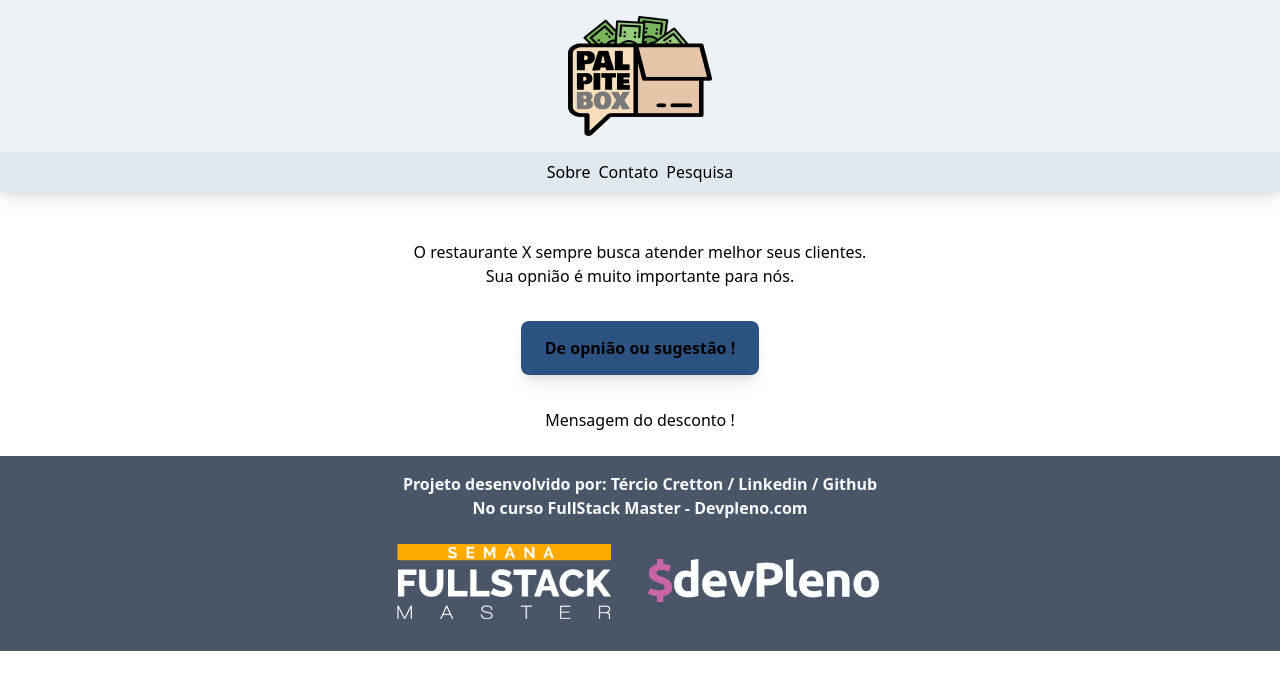
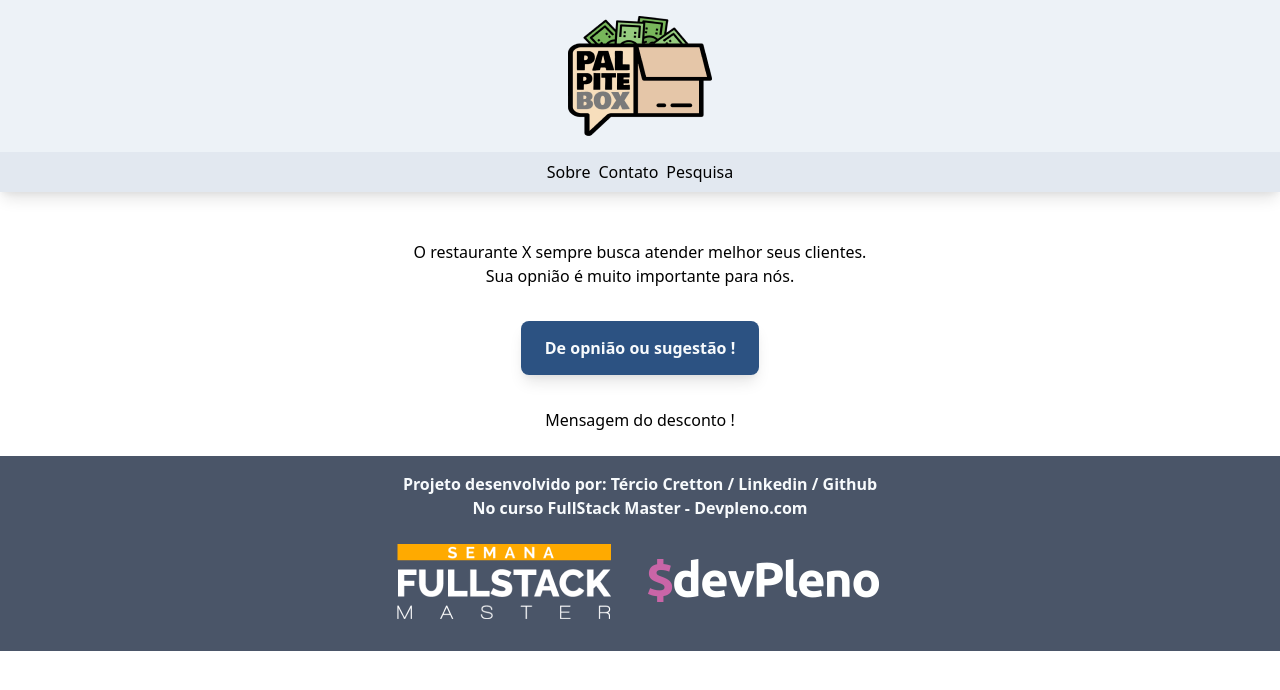
Before and after one commit to tcretton/PalpiteBox, a Next.js app: page / in a window 1280 px wide. Shown: the top 690 px of the page. Built offline with nearby package versions, Linux system fonts and the light colour scheme.

Commit message:
Update index.js

```diff
--- a/pages/index.js
+++ b/pages/index.js
@@ -10,7 +10,7 @@ const Index =() => {
       </p>
       <div className='text-center my-12'>
         <Link href='/pesquisa'>
-          <a className='bg-blue-800 px-6 py-4 font-bold rounded-lg shadow-lg'>De opnião ou sugestão !</a>
+          <a className='bg-blue-800 px-6 py-4 font-bold rounded-lg shadow-lg text-gray-100'>De opnião ou sugestão !</a>
         </Link>
       </div>
       <p className='my-6 text-center'>
```
